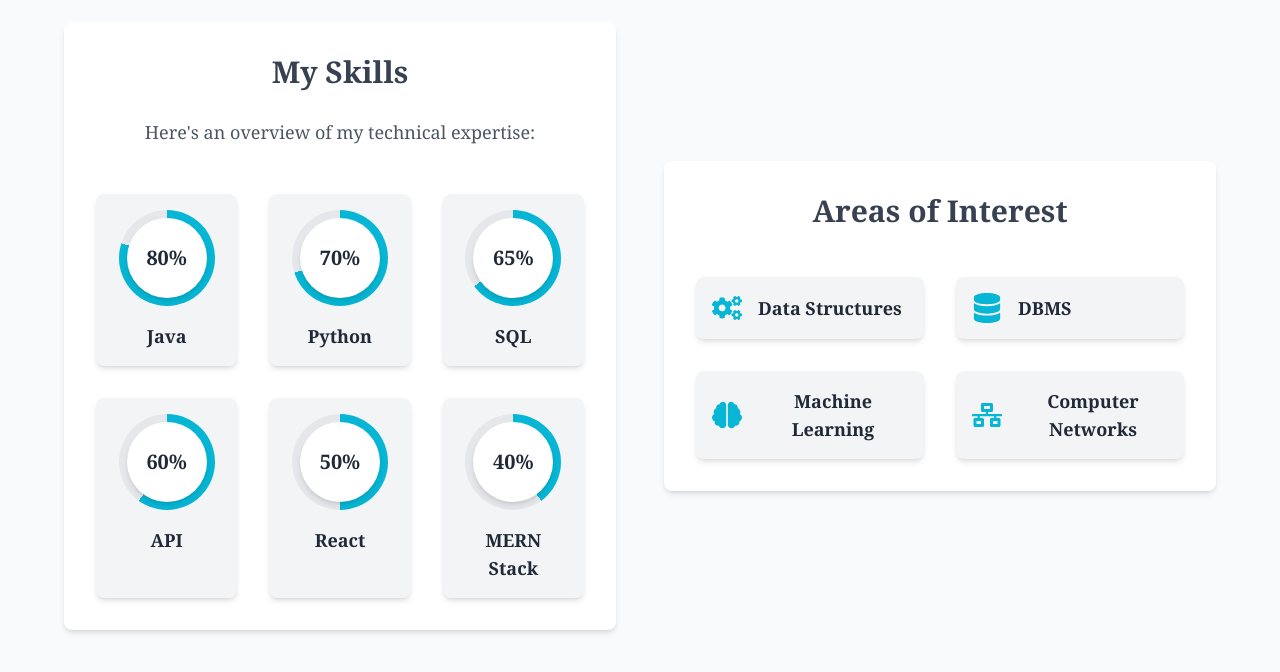
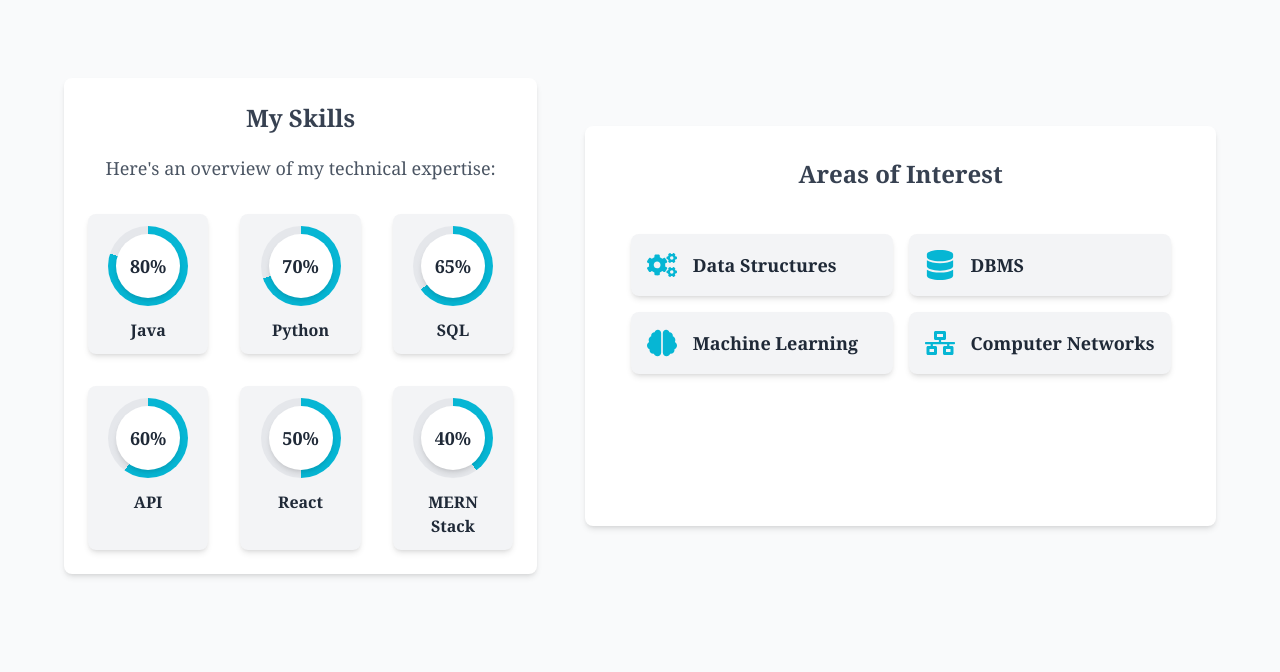
Before and after one commit to subashinir05/React_Portfolio, a React (Vite) app in the folder React_Portfolio/: page / in a window 1280 px wide. Shown: the part 1730-2402 px from the top of the page. Built offline with nearby package versions, Linux system fonts and the light colour scheme.

Commit message:
Changes in skills and footer section

```diff
--- a/React_Portfolio/src/components/Footer.jsx
+++ b/React_Portfolio/src/components/Footer.jsx
@@ -7,12 +7,14 @@
       <div className="mt-2">
         <a
           href="https://www.linkedin.com/in/subashini-r-3516282b2"
+          target="_blank"
           className="text-white hover:underline mx-2"
         >
           LinkedIn
         </a>
         <a
           href="https://github.com/subashinir05"
+          target="_blank"
           className="text-white hover:underline mx-2"
         >
           GitHub
--- a/React_Portfolio/src/components/Skills.jsx
+++ b/React_Portfolio/src/components/Skills.jsx
@@ -24,30 +24,31 @@
       className="py-24 bg-gray-50 min-h-screen flex justify-center items-center"
     >
       <div className="container mx-auto px-8 lg:px-16 flex flex-col lg:flex-row justify-center items-center space-y-12 lg:space-y-0 lg:space-x-12">
-        {/* Skills Section (Left Side) */}
-        <div className="w-full lg:w-1/2 bg-white shadow-md p-8 rounded-lg text-center flex flex-col items-center">
-          <h3 className="text-3xl font-bold text-gray-700 mb-4">My Skills</h3>
-          <p className="text-gray-600 mt-3 text-lg">
+
+        {/* Skills Section */}
+        <div className="w-full lg:w-1/2 bg-white shadow-md p-6 rounded-lg text-center flex flex-col items-center">
+          <h3 className="text-2xl font-bold text-gray-700 mb-3">My Skills</h3>
+          <p className="text-gray-600 mt-2 text-lg">
             Here's an overview of my technical expertise:
           </p>
 
-          <div className="mt-12 grid grid-cols-2 sm:grid-cols-2 lg:grid-cols-3 gap-4 sm:gap-6 lg:gap-8">
+          <div className="mt-8 grid grid-cols-2 sm:grid-cols-2 lg:grid-cols-3 gap-4 sm:gap-6 lg:gap-8">
             {skills.map((skill, index) => (
               <div
                 key={index}
-                className="flex flex-col items-center bg-gray-100 p-4 rounded-lg shadow-md"
+                className="flex flex-col items-center bg-gray-100 p-3 rounded-lg shadow-md hover:shadow-lg transition-shadow duration-300"
               >
                 <div
-                  className="relative w-24 h-24 flex items-center justify-center rounded-full"
+                  className="relative w-20 h-20 flex items-center justify-center rounded-full"
                   style={{
-                    background: `conic-gradient(rgb(6, 182, 212) ${skill.count}%, #e5e7eb ${skill.count}%)`, // Changed to cyan-500 equivalent
+                    background: `conic-gradient(rgb(6, 182, 212) ${skill.count}%, #e5e7eb ${skill.count}%)`,
                   }}
                 >
-                  <div className="w-20 h-20 bg-white shadow-md rounded-full flex items-center justify-center text-xl font-bold text-gray-800">
+                  <div className="w-16 h-16 bg-white shadow-md rounded-full flex items-center justify-center text-lg font-bold text-gray-800">
                     {skill.count}%
                   </div>
                 </div>
-                <h4 className="mt-4 text-lg font-semibold text-gray-800">
+                <h4 className="mt-3 text-base font-semibold text-gray-800">
                   {skill.name}
                 </h4>
               </div>
@@ -55,20 +56,17 @@
           </div>
         </div>
 
-        {/* Areas of Interest Section (Right Side) */}
-        <div className="w-full lg:w-1/2 bg-white shadow-md p-8 rounded-lg text-center flex flex-col items-center">
-          <h3 className="text-3xl font-bold text-gray-700 mb-4">
-            Areas of Interest
-          </h3>
+        {/* Areas of Interest Section*/}
+        <div className="w-full lg:w-1/2 bg-white shadow-md p-8 rounded-lg text-center flex flex-col items-center lg:w-2/3 min-h-[400px]">
+          <h3 className="text-2xl font-bold text-gray-700 mb-5">Areas of Interest</h3>
 
-          <div className="mt-8 grid grid-cols-1 sm:grid-cols-2 gap-4 sm:gap-6 lg:gap-8">
+          <div className="mt-6 flex flex-col lg:grid lg:grid-cols-2 lg:gap-4">
             {interests.map((interest, index) => (
               <div
                 key={index}
-                className="flex items-center bg-gray-100 p-4 rounded-lg shadow-md"
+                className="flex items-center bg-gray-100 p-4 rounded-lg shadow-md mb-4 lg:mb-0 hover:shadow-lg transition-shadow duration-300"
               >
                 <div className="text-cyan-500 text-3xl">
-                  {" "}
                   <interest.icon />
                 </div>
                 <div className="ml-4">
```
Also changed, not shown: 2 other files (tests, documents, lock files or other folders).
